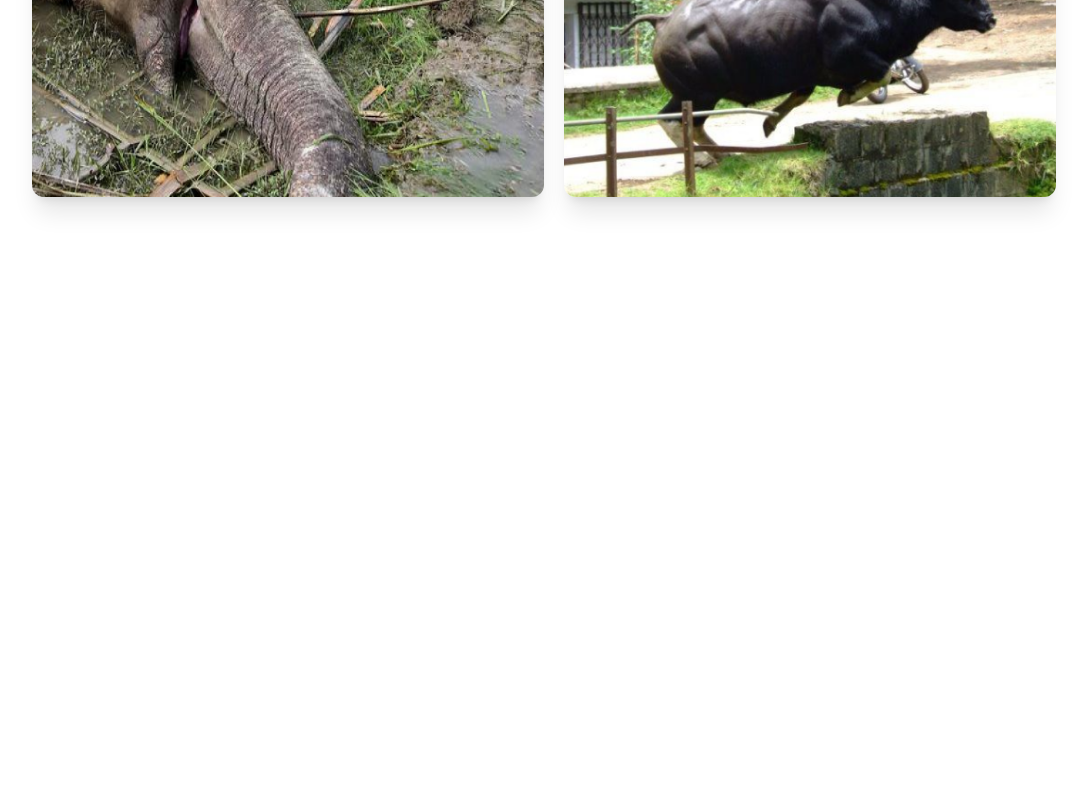
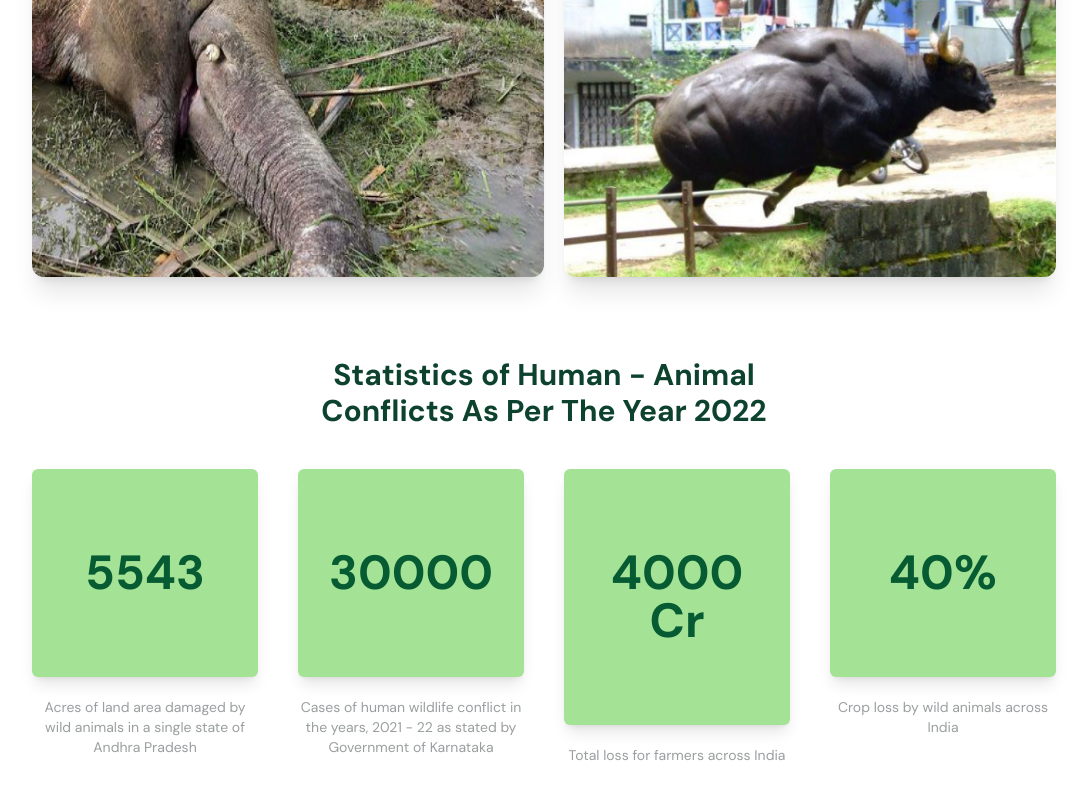
Before and after one commit to nav-r-c/vanadootha-website, a Next.js app: page / in a window 1280 px wide. Shown: the part 1582-2382 px from the top of the page, without its empty margins (96-1183 px from the left). Before the commit the page ends 1819 px from the top, so only its background shows below. Built offline with nearby package versions, Linux system fonts and the light colour scheme.

Commit message:
Added Statisics and Custom Scrollbar

```diff
--- a/app/Animals.tsx
+++ b/app/Animals.tsx
@@ -9,7 +9,7 @@ import AntelopeImage from "@/public/landing_page/antelope.png"
 function Animals() {
     return (
         <>
-        <div className='my-10'>
+        <div className='my-20'>
             <h1 className='font-bold text-accent-3 text-center text-3xl mb-10'>The Animals Targeted By Vanadootha</h1>
             <div className='flex justify-between'>
                 <AnimalCard ImageUrl={ElephantImage} heading='Elephant' />
--- a/app/Conflict.tsx
+++ b/app/Conflict.tsx
@@ -3,7 +3,7 @@ import ConflictGallery from './ConflictGallery'
 
 function Conflict() {
     return (
-        <div className='my-10'>
+        <div className='my-20'>
             <h1 className='font-bold text-accent-3 text-center text-3xl mb-10'>Human-wildlife conflict, a tale as old as time.</h1>
             <ConflictGallery />
         </div>
--- /dev/null
+++ b/app/Stats.tsx
@@ -0,0 +1,20 @@
+import React from 'react'
+import StatsCard from './StatsCard'
+
+function Stats() {
+    return (
+        <>
+            <div className='my-20'>
+                <h1 className='font-bold text-accent-3 text-center text-3xl mb-10'>Statistics of Human - Animal <br></br> Conflicts As Per The Year 2022</h1>
+                <div className='grid grid-cols-4 gap-10'>
+                    <StatsCard statistic={"5543"} desc='Acres of land area damaged by wild animals in a single state of Andhra Pradesh' />
+                    <StatsCard statistic={"30000"} desc=' Cases of human wildlife conflict in the years, 2021 - 22 as stated by Government of Karnataka' />
+                    <StatsCard statistic='4000 Cr' desc='Total loss for farmers across India ' />
+                    <StatsCard statistic='40%' desc='Crop loss by wild animals across India' />
+                </div>
+            </div>
+        </>
+    )
+}
+
+export default Stats
--- /dev/null
+++ b/app/StatsCard.tsx
@@ -0,0 +1,26 @@
+import React from 'react'
+
+interface Proptypes {
+    statistic : string,
+    desc : string
+}
+
+function StatsCard(props : Proptypes) {
+    return (
+        <>
+            <div className='group transition-all ease-in-out hover:scale-105'>
+                <div className='bg-accent-2 py-20 px-5 rounded-md shadow-lg'>
+                    <h1 className='text-accent-4 font-bold text-5xl text-center'>{props.statistic}</h1>
+                </div>
+                <h2 className='text-center text-sm my-5 text-secondary-3 opacity-50 transition-all ease-in-out group-hover:opacity-100'>{props.desc}</h2>
+            </div>
+        </>
+    )
+}
+
+StatsCard.defaultProps = {
+    statistic : "400",
+    desc : "Lorem ipsum dolor sit amet, consectetur adipiscing elit, sed do eiusmod tempor incididunt ut labore et dolore magna aliqua."
+}
+
+export default StatsCard
--- a/app/globals.css
+++ b/app/globals.css
@@ -1,3 +1,12 @@
 @import "tailwindcss/base";
 @import "tailwindcss/components";
 @import "tailwindcss/utilities";
+
+::-webkit-scrollbar {
+    width: 7px;
+}
+
+::-webkit-scrollbar-thumb {
+    background-color: #2A7F5B;
+    border-radius: 10px;
+}
--- a/app/page.tsx
+++ b/app/page.tsx
@@ -2,6 +2,7 @@ import React from 'react'
 import Banner from './Banner'
 import Animals from './Animals'
 import Conflict from './Conflict'
+import Stats from './Stats'
 
 function page() {
 	return (
@@ -12,6 +13,7 @@ function page() {
 					<Animals />
 					<div>
 						<Conflict />
+						<Stats />
 					</div>
 				</div>
 			</div>
--- a/tailwind.config.ts
+++ b/tailwind.config.ts
@@ -12,8 +12,10 @@ const config: Config = {
         'accent' : '#2A7F5B',
         'accent-2' : '#A4E395',
         'accent-3' : '#0D422F',
+        'accent-4' : '#065B33',
         'secondary' : '#251523',
-        'secondary-2' : '#D1CECE'
+        'secondary-2' : '#D1CECE',
+        'secondary-3' : '#373F41'
       },
       fontFamily: {
         'satoshi-variable': ['Satoshi-Variable', 'sans-serif'],
```
